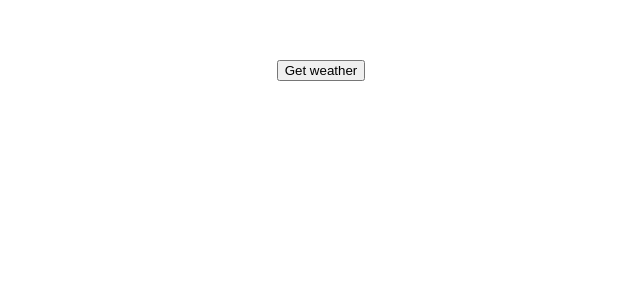
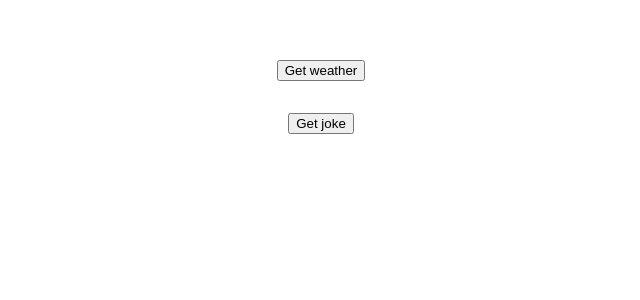
Before and after one commit to Pozee/Vue-Projekt, a Vue app in the folder vueproject/: page / in a window 1280 px wide. Shown: the top 300 px of the page, without its empty margins (319-959 px from the left). Built offline with nearby package versions, Linux system fonts and the light colour scheme.

Commit message:
jokeApi added

```diff
--- a/vueproject/src/App.vue
+++ b/vueproject/src/App.vue
@@ -1,18 +1,21 @@
 <template>
   <div id="app">
     <weather />
+    <jokeApi class="jokeWrapper" />
   </div>
 </template>
 
 <script>
-import weather from './components/weather.vue'
+import weather from "./components/weather.vue";
+import jokeApi from "./components/jokeApi.vue";
 
 export default {
-  name: 'App',
+  name: "App",
   components: {
-    weather
+    weather,
+    jokeApi
   }
-}
+};
 </script>
 
 <style>
@@ -22,4 +25,7 @@ export default {
   color: #2c3e50;
   margin-top: 60px;
 }
+.jokeWrapper {
+  margin-top: 2em;
+}
 </style>
--- /dev/null
+++ b/vueproject/src/components/jokeApi.vue
@@ -0,0 +1,41 @@
+<template>
+  <div>
+    <button @click="getJoke">Get joke</button>
+    <div class="center">
+      <p class="joke">{{joke}}</p>
+    </div>
+  </div>
+</template>
+
+<script>
+const jokeUrl = "https://icanhazdadjoke.com/";
+
+export default {
+  data: () => ({
+    joke: ""
+  }),
+  methods: {
+    async getJoke() {
+      let config = {
+        headers: {
+          accept: "application/json"
+        }
+      };
+      try {
+        let response = await this.$http.get(jokeUrl, config);
+        this.joke = response.data.joke;
+        console.log(response);
+      } catch (error) {
+        console.log("Something went wrong", error);
+      }
+    }
+  }
+};
+</script>
+
+<style scoped>
+.center {
+  display: flex;
+  justify-content: center;
+}
+</style>
--- a/vueproject/src/components/weather.vue
+++ b/vueproject/src/components/weather.vue
@@ -21,7 +21,7 @@ const key = "d79c052c7b1e4e17a32efba7e6771a45";
 export default {
   data: () => ({
     model: null,
-    iconSrc: ""
+    iconSrc: null
   }),
   methods: {
     async getWeather() {
```
